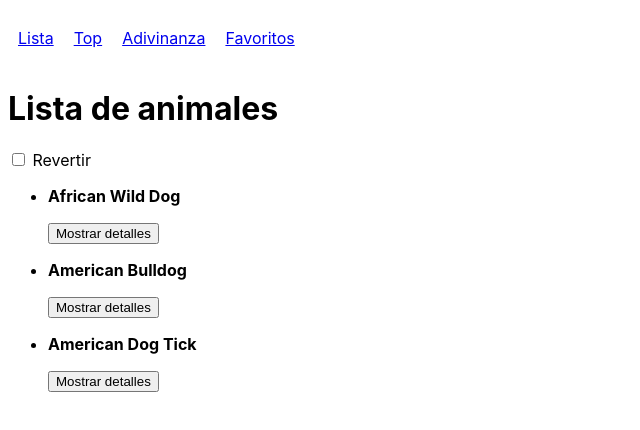
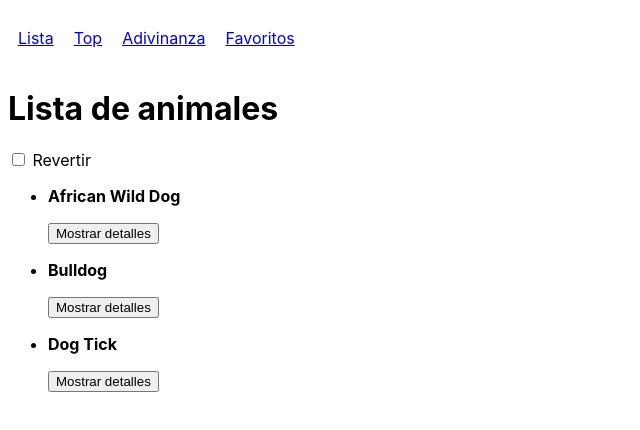
Before and after one commit to DFrontReact/performance-solutions, a React (Create React App) app: page /top in a window 1280 px wide. Shown: the top 430 px of the page, without its empty margins (0-640 px from the left). Built offline with nearby package versions, Linux system fonts and the light colour scheme.

Commit message:
lista top

```diff
--- a/src/Top.js
+++ b/src/Top.js
@@ -36,8 +36,8 @@ export default Top;
 
 const animals = [
   { id: 0, name: 'African Wild Dog', scientificName: 'Lycaon pictus', diet: 'Carnivore' },
-  { id: 1, name: 'American Bulldog', scientificName: 'Canis Lupus', diet: 'Omnivore' },
-  { id: 2, name: 'American Dog Tick', scientificName: 'Dermacentor variabilis', diet: 'Omnivore' }
+  { id: 1, name: 'Bulldog', scientificName: 'Canis Lupus', diet: 'Omnivore' },
+  { id: 2, name: 'Dog Tick', scientificName: 'Dermacentor variabilis', diet: 'Omnivore' }
 ];
 
 function Animal({ animal }) {
```
